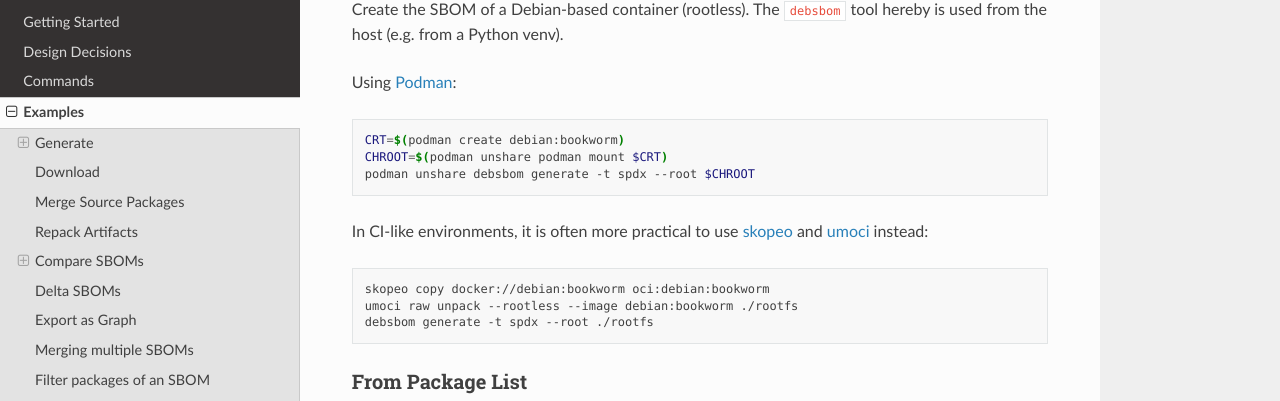
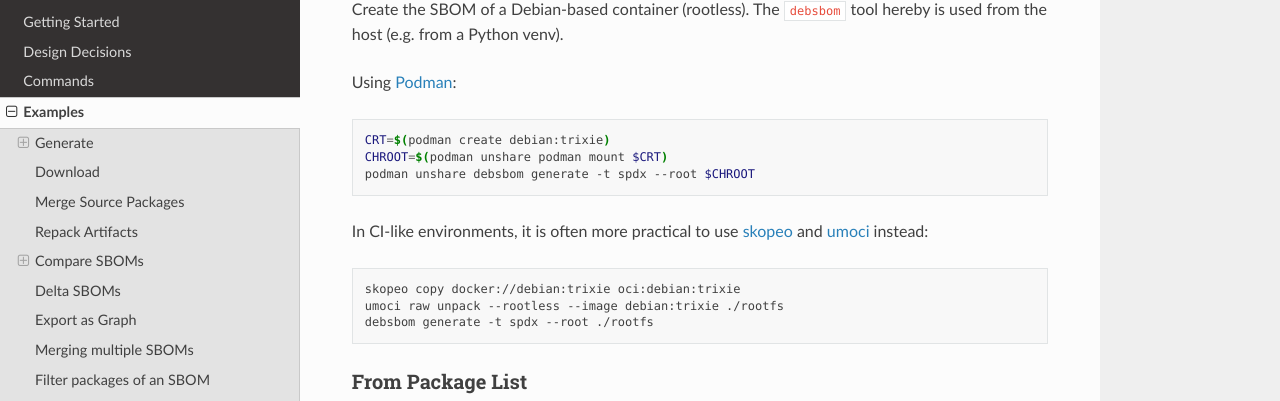
Before and after one commit to siemens/debsbom, a Sphinx documentation site: the page built from docs/source/examples.rst, in a window 1280 px wide and 900 px high, scrolled down 418 px. Shown: the part 127-528 px from the top of the window. Built offline with Sphinx 7.4.7 and the Read the Docs theme 3.1.0, drawn with Linux system fonts in a browser that asks for light colours.

Commit message:
fix(docs): use trixie container in rootfs examples
Fixes: 0a25ebd ("docs: add examples for all debsbom commands")
Fixes: bc198a9 ("docs(container): add example using skopeo and umoci")
Signed-off-by: Hakan Dilek <hakandilek@gmail.com>

```diff
--- a/docs/source/examples.rst
+++ b/docs/source/examples.rst
@@ -28,7 +28,7 @@ Using `Podman <https://podman.io/>`__:
 
 .. code-block:: bash
 
-    CRT=$(podman create debian:bookworm)
+    CRT=$(podman create debian:trixie)
     CHROOT=$(podman unshare podman mount $CRT)
     podman unshare debsbom generate -t spdx --root $CHROOT
 
@@ -37,8 +37,8 @@ and `umoci <https://github.com/opencontainers/umoci>`__ instead:
 
 .. code-block:: bash
 
-    skopeo copy docker://debian:bookworm oci:debian:bookworm
-    umoci raw unpack --rootless --image debian:bookworm ./rootfs
+    skopeo copy docker://debian:trixie oci:debian:trixie
+    umoci raw unpack --rootless --image debian:trixie ./rootfs
     debsbom generate -t spdx --root ./rootfs
 
 From Package List
```
